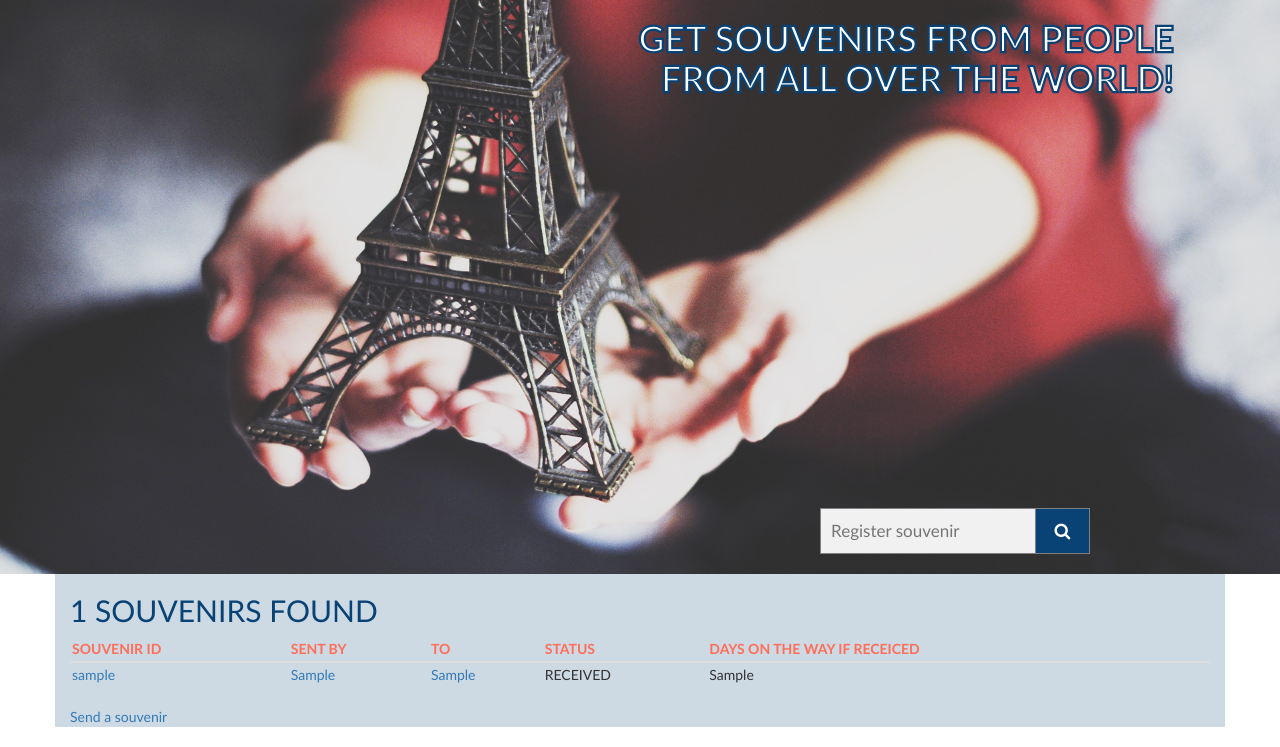
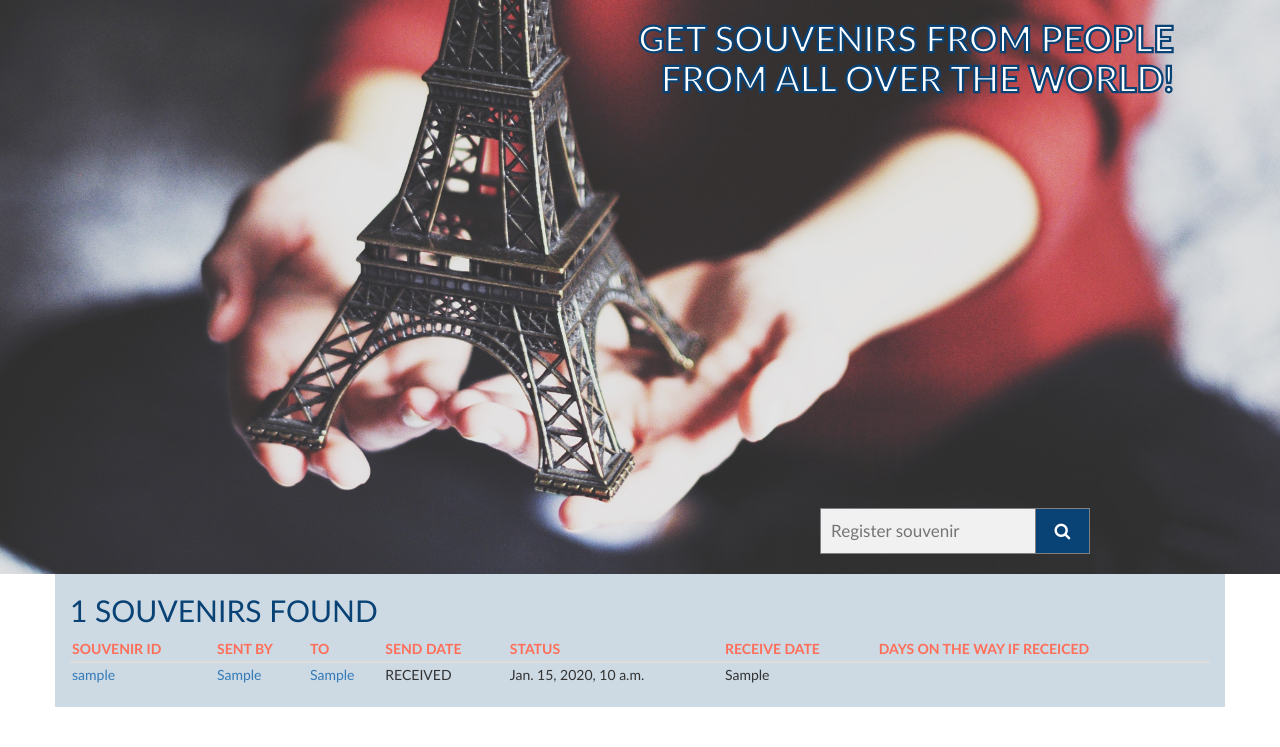
Before and after one commit to Patrick2490/GET_A_SOUVENIR_project, a Django app: template souvenirs_app/templates/souvenirs_app/search_list.html in a window 1280 px wide. Shown: the part 53-800 px from the top of the page. Run offline with Django 3.2, Linux system fonts and the light colour scheme; the template is opened without the code that fills it: most values are stand-ins (such as "Sample title", 1, 10 or a date in 2020); some libraries are stand-ins or nearby versions.

Commit message:
search_list.html is fixed

```diff
--- a/souvenirs_app/templates/souvenirs_app/search_list.html
+++ b/souvenirs_app/templates/souvenirs_app/search_list.html
@@ -18,7 +18,9 @@
               <th>SOUVENIR ID</th>
               <th>SENT BY</th>
               <th>TO</th>
+              <th>SEND DATE</th>
               <th>STATUS</th>
+              <th>RECEIVE DATE</th>
               <th>DAYS ON THE WAY IF RECEICED</th>
             </tr>
           </thead>
@@ -30,6 +32,7 @@
               <td><a href="{{ souvenir.receive_user.get_absolute_url }}">{{ souvenir.receive_user }}</a></td>
               <td>{{ souvenir.status }}</td>
               {% if souvenir.status == 'RECEIVED' %}
+              <td>{{ souvenir.receive_date }}</td>
               <td>{{ souvenir.on_the_way }}</td>
               {% endif %}
         {% empty %}
@@ -39,7 +42,6 @@
         </table>
 
       </body>
-      <a href="{% url 'souvenirs_app:create_souvenir' %}">Send a souvenir</a>
 
       {% endblock content %}
 </html>
```
